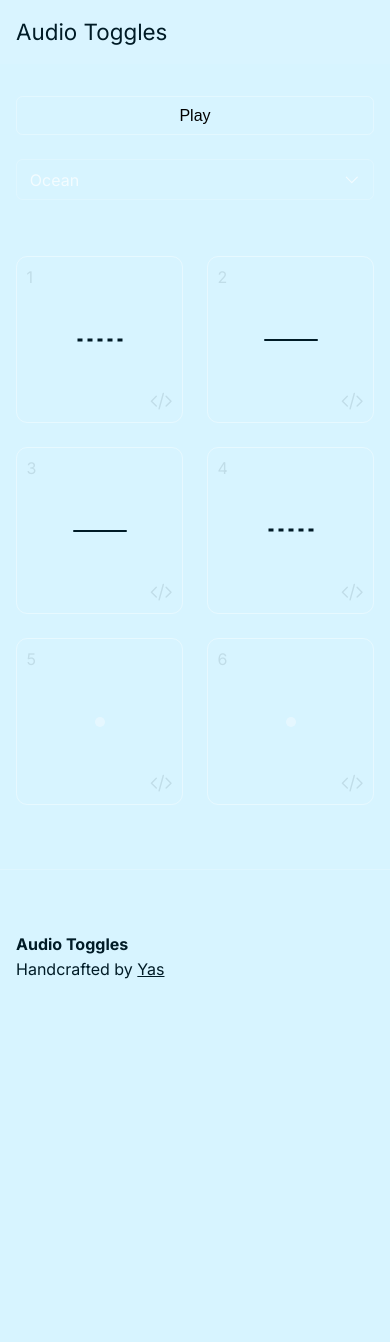
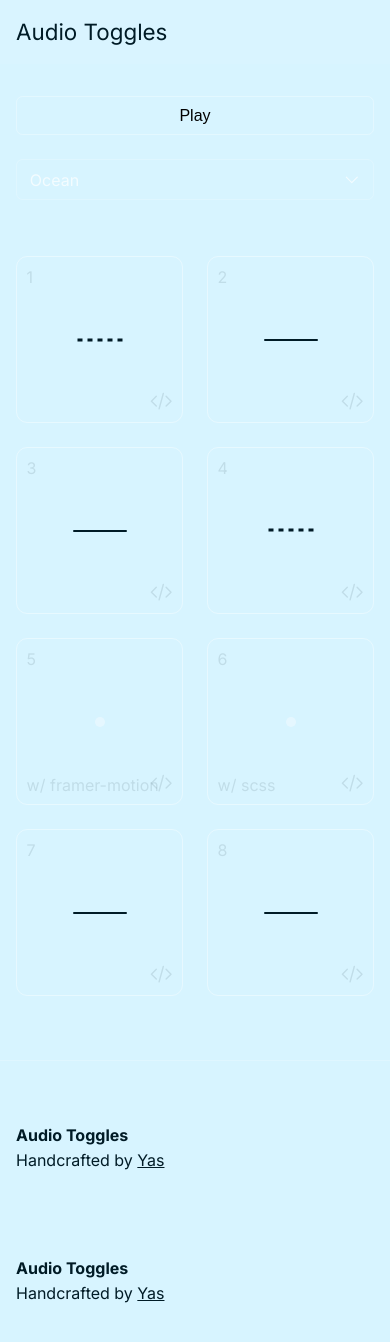
Before and after one commit to YassineGallaoui/audio-toggles, a Next.js app: page / in a window 390 px wide. Shown: the top 1342 px of the page. Before the commit the page ends 1043 px from the top, so only its background shows below. Built offline with nearby package versions, Linux system fonts and the light colour scheme.

Commit message:
add AudioIcon7 and AudioIcon8 components; integrate into IconsGrid and update icons data with tags

```diff
--- a/src/components/AudioIconContainer/index.tsx
+++ b/src/components/AudioIconContainer/index.tsx
@@ -16,6 +16,9 @@ const AudioIconContainer = ({ children, index, changeAudioOn }: { children: Reac
             {/* <div className={styles.gridGuide}></div> */}
             <span className={styles.index}>{index + 1}</span>
             {childWithProps}
+            {iconsData[index].tags && iconsData[index].tags.map((tag, i) => (
+                <span key={i} className={styles.tag} style={{ "--i": i } as React.CSSProperties}>{tag}</span>
+            ))}
             <Link href={iconsData[index].link} className={styles.iconCodeLink} target="_blank" rel="noopener noreferrer">
                 <svg xmlns="http://www.w3.org/2000/svg" fill="none" viewBox="0 0 24 24" strokeWidth="1.5" stroke="currentColor" className="size-6">
                     <path strokeLinecap="round" strokeLinejoin="round" d="M17.25 6.75 22.5 12l-5.25 5.25m-10.5 0L1.5 12l5.25-5.25m7.5-3-4.5 16.5" />
--- a/src/components/AudioIconContainer/style.module.scss
+++ b/src/components/AudioIconContainer/style.module.scss
@@ -17,12 +17,9 @@
     &:hover {
         border: 1px solid rgba(255, 255, 255, 0.8);
 
-        .iconCodeLink {
-            opacity: 1;
-            transition: all 0.2s linear;
-        }
-
-        .index {
+        .iconCodeLink,
+        .index,
+        .tag {
             opacity: 1;
             transition: all 0.2s linear;
         }
@@ -75,3 +72,10 @@
     left: 0.6rem;
     opacity: 0.1;
 }
+
+.tag {
+    position: absolute;
+    bottom: 0.6rem;
+    left: 0.6rem;
+    opacity: 0.1;
+}
--- /dev/null
+++ b/src/components/AudioIcons/AudioIcon7/index.tsx
@@ -0,0 +1,75 @@
+/* eslint-disable @next/next/no-img-element */
+'use client'
+
+import React, { useEffect, useState } from 'react';
+import styles from './style.module.scss';
+import { AudioIconProps } from '../AudioIcon1';
+
+const AudioIcon7: React.FC<AudioIconProps> = ({ audioOn }) => {
+
+    const [pathData, setPathData] = useState('');
+    const [amplitude, setAmplitude] = useState(0);
+    const [t, setT] = useState(0);
+
+
+    const generateSineWavePath = (t: number, amp: number) => {
+        const points = [];
+        const scale = 2.6;
+        const step = 0.1;
+
+        for (let x = -10; x <= 10; x += step) {
+            const y = amp * Math.sin(x * x / 15 - t * 1);
+            points.push(`${(x * scale).toFixed(2)},${(-y * scale).toFixed(2)}`);
+        }
+
+        return `M ${points.join(' L ')}`;
+    };
+
+    useEffect(() => {
+        let animationFrame: number;
+
+        const animateAmplitude = () => {
+            setAmplitude((prevAmp) => {
+                const targetAmp = audioOn ? 5.0 : 0;
+                const step = 0.1;
+
+
+                if (Math.abs(targetAmp - prevAmp) < step) {
+                    return targetAmp;
+                }
+
+                return prevAmp + (targetAmp > prevAmp ? step : -step);
+            });
+
+            animationFrame = requestAnimationFrame(animateAmplitude);
+        };
+
+        animateAmplitude();
+
+        return () => cancelAnimationFrame(animationFrame);
+    }, [audioOn]);
+
+
+    useEffect(() => {
+        const interval = setInterval(() => {
+            setT((prevT) => prevT + 0.1);
+        }, 15);
+
+        return () => clearInterval(interval);
+    }, []);
+
+
+    useEffect(() => {
+        setPathData(generateSineWavePath(t, amplitude));
+    }, [t, amplitude]);
+
+    return (
+        <svg width="100" height="100" viewBox="-50 -50 100 100" fill="none" className={styles.svg + ' ' + (audioOn ? styles.on : '')}>
+            <path d={pathData} strokeWidth="2"
+                strokeLinecap="round"
+                strokeLinejoin="round" />
+        </svg>
+    );
+};
+
+export default AudioIcon7;
--- /dev/null
+++ b/src/components/AudioIcons/AudioIcon7/style.module.scss
@@ -0,0 +1,16 @@
+.svg {
+    display: flex;
+    flex-direction: row;
+    align-items: center;
+
+    path {
+        stroke: var(--text-color);
+        transition: fill 0.2s ease-in-out, stroke 0.2s ease-in-out;
+    }
+
+    &.on {
+        path {
+            stroke: var(--text-color);
+        }
+    }
+}
--- /dev/null
+++ b/src/components/AudioIcons/AudioIcon8/index.tsx
@@ -0,0 +1,75 @@
+/* eslint-disable @next/next/no-img-element */
+'use client'
+
+import React, { useEffect, useState } from 'react';
+import styles from './style.module.scss';
+import { AudioIconProps } from '../AudioIcon1';
+
+const AudioIcon8: React.FC<AudioIconProps> = ({ audioOn }) => {
+
+    const [pathData, setPathData] = useState('');
+    const [amplitude, setAmplitude] = useState(0);
+    const [t, setT] = useState(0);
+
+
+    const generateSineWavePath = (t: number, amp: number) => {
+        const points = [];
+        const scale = 2.6;
+        const step = 0.1;
+
+        for (let x = -10; x <= 10; x += step) {
+            const y = amp * Math.sin(x * x / 15 + t * 1);
+            points.push(`${(x * scale).toFixed(2)},${(-y * scale).toFixed(2)}`);
+        }
+
+        return `M ${points.join(' L ')}`;
+    };
+
+    useEffect(() => {
+        let animationFrame: number;
+
+        const animateAmplitude = () => {
+            setAmplitude((prevAmp) => {
+                const targetAmp = audioOn ? 5.0 : 0;
+                const step = 0.1;
+
+
+                if (Math.abs(targetAmp - prevAmp) < step) {
+                    return targetAmp;
+                }
+
+                return prevAmp + (targetAmp > prevAmp ? step : -step);
+            });
+
+            animationFrame = requestAnimationFrame(animateAmplitude);
+        };
+
+        animateAmplitude();
+
+        return () => cancelAnimationFrame(animationFrame);
+    }, [audioOn]);
+
+
+    useEffect(() => {
+        const interval = setInterval(() => {
+            setT((prevT) => prevT + 0.1);
+        }, 15);
+
+        return () => clearInterval(interval);
+    }, []);
+
+
+    useEffect(() => {
+        setPathData(generateSineWavePath(t, amplitude));
+    }, [t, amplitude]);
+
+    return (
+        <svg width="100" height="100" viewBox="-50 -50 100 100" fill="none" className={styles.svg + ' ' + (audioOn ? styles.on : '')}>
+            <path d={pathData} strokeWidth="2"
+                strokeLinecap="round"
+                strokeLinejoin="round" />
+        </svg>
+    );
+};
+
+export default AudioIcon8;
--- /dev/null
+++ b/src/components/AudioIcons/AudioIcon8/style.module.scss
@@ -0,0 +1,16 @@
+.svg {
+    display: flex;
+    flex-direction: row;
+    align-items: center;
+
+    path {
+        stroke: var(--text-color);
+        transition: fill 0.2s ease-in-out, stroke 0.2s ease-in-out;
+    }
+
+    &.on {
+        path {
+            stroke: var(--text-color);
+        }
+    }
+}
--- a/src/components/Footer/index.tsx
+++ b/src/components/Footer/index.tsx
@@ -16,6 +16,18 @@ const Footer = () => {
                         </Link>
                     </span>
                 </div>
+
+                <div className={"flex flex-col col-4 col-md-4 col-lg-6 mb-4"}>
+                    <span className={'text-bold'}>{`
+                    Audio Toggles`}</span>
+                    <span style={{ marginTop: "0.3rem" }}>{`Handcrafted by `}
+                        <Link
+                            href="https://www.yassinegallaoui.com/"
+                            target="_blank" rel="noopener noreferrer">
+                            {`Yas`}
+                        </Link>
+                    </span>
+                </div>
             </div>
         </footer>
     )
--- a/src/components/IconsGrid/index.tsx
+++ b/src/components/IconsGrid/index.tsx
@@ -11,6 +11,8 @@ import styles from './style.module.scss'
 import AudioIcon4 from "../AudioIcons/AudioIcon4";
 import AudioIcon5 from "../AudioIcons/AudioIcon5";
 import AudioIcon6 from "../AudioIcons/AudioIcon6";
+import AudioIcon7 from "../AudioIcons/AudioIcon7";
+import AudioIcon8 from "../AudioIcons/AudioIcon8";
 
 const IconsGrid = () => {
     const defaultAudioOptions: SelectOption[] = [
@@ -84,6 +86,14 @@ const IconsGrid = () => {
             <AudioIconContainer index={5} changeAudioOn={() => setAudioOn(!audioOn)}>
                 <AudioIcon6 audioOn={audioOn} />
             </AudioIconContainer>
+
+            <AudioIconContainer index={6} changeAudioOn={() => setAudioOn(!audioOn)}>
+                <AudioIcon7 audioOn={audioOn} />
+            </AudioIconContainer>
+
+            <AudioIconContainer index={7} changeAudioOn={() => setAudioOn(!audioOn)}>
+                <AudioIcon8 audioOn={audioOn} />
+            </AudioIconContainer>
         </>
     )
 }
--- a/src/data/icons.tsx
+++ b/src/data/icons.tsx
@@ -1,6 +1,7 @@
 export type IconData = {
     id: number | string,
     link: string,
+    tags?: string[]
 }
 
 const iconsData: IconData[] = [
@@ -22,11 +23,21 @@ const iconsData: IconData[] = [
     },
     {
         id: 5,
-        link: "https://github.com/YassineGallaoui/audio-toggles/tree/main/src/components/AudioIcons/AudioIcon5"
+        link: "https://github.com/YassineGallaoui/audio-toggles/tree/main/src/components/AudioIcons/AudioIcon5",
+        tags: ['w/ framer-motion'],
     },
     {
         id: 6,
-        link: "https://github.com/YassineGallaoui/audio-toggles/tree/main/src/components/AudioIcons/AudioIcon6"
+        link: "https://github.com/YassineGallaoui/audio-toggles/tree/main/src/components/AudioIcons/AudioIcon6",
+        tags: ['w/ scss'],
+    },
+    {
+        id: 7,
+        link: "https://github.com/YassineGallaoui/audio-toggles/tree/main/src/components/AudioIcons/AudioIcon7"
+    },
+    {
+        id: 8,
+        link: "https://github.com/YassineGallaoui/audio-toggles/tree/main/src/components/AudioIcons/AudioIcon8"
     }
 ]
 
```
